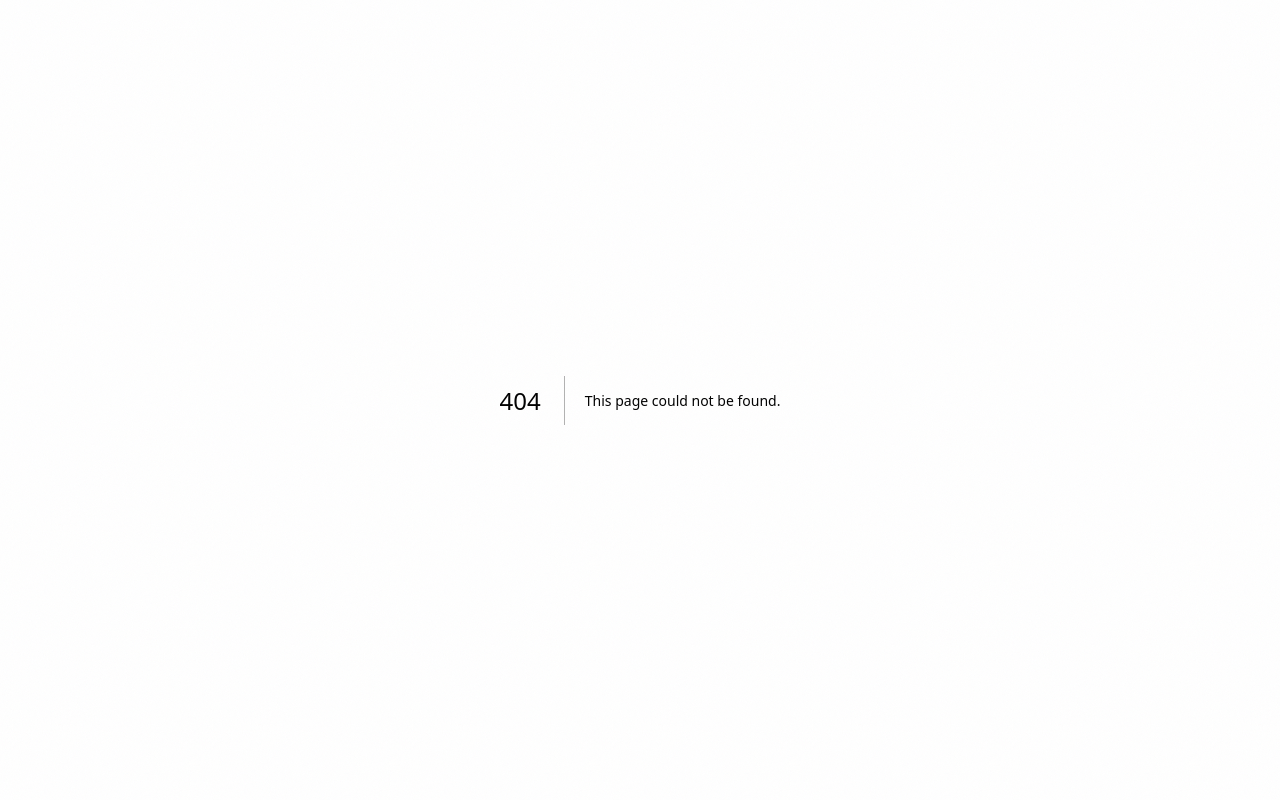
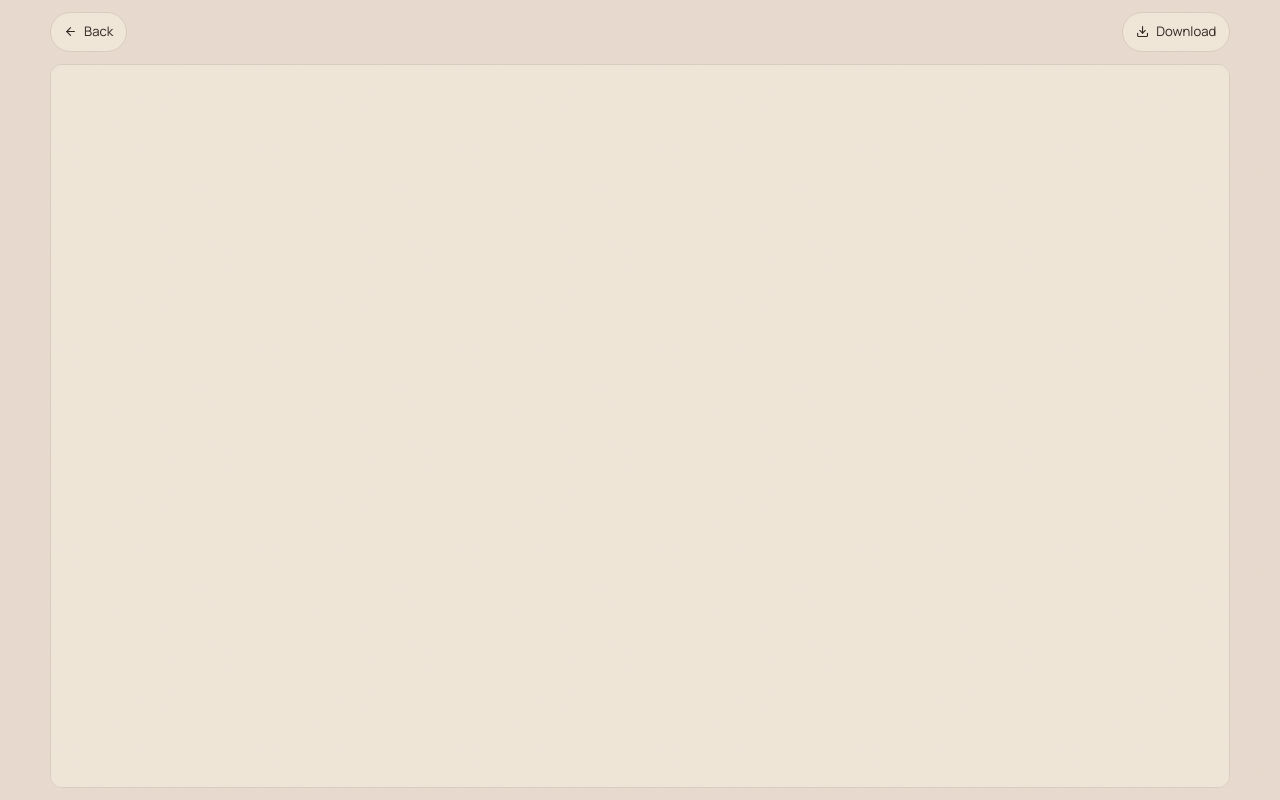
Before and after one commit to nnayudu8/website, a Next.js app: page /resume/view in a window 1280 px wide. Before the commit this address had no page. Built offline with nearby package versions, Linux system fonts and the light colour scheme.

Commit message:
Add loading effect, viewer simplified, animation smoothed

```diff
--- a/src/app/globals.css
+++ b/src/app/globals.css
@@ -102,9 +102,9 @@ body[data-resume-transitioning='true'] .custom-cursor {
 }
 
 .resume-transition-circle {
-  width: 64px;
-  height: 64px;
-  margin: -32px 0 0 -32px;
+  width: 512px;
+  height: 512px;
+  margin: -256px 0 0 -256px;
   border-radius: 9999px;
 }
 
@@ -127,3 +127,99 @@ body[data-resume-transitioning='true'] .custom-cursor {
   place-items: center;
   color: var(--color-text);
 }
+
+.resume-transition-icon {
+  width: 68px;
+  height: 68px;
+}
+
+.resume-transition-icon {
+  animation: resume-icon-pulse 2.5s ease-in-out 1.55s infinite;
+  will-change: transform, opacity;
+}
+
+@keyframes resume-icon-pulse {
+  0%, 36%, 100% { transform: scale(1); opacity: 1; }
+  18% { transform: scale(1.2); opacity: 0.45; }
+}
+
+@media (prefers-reduced-motion: reduce) {
+  .resume-transition-icon {
+    animation: none !important;
+  }
+}
+
+.resume-viewer {
+  --resume-viewer-content-width: 1180px;
+  position: fixed;
+  inset: 0;
+  display: flex;
+  flex-direction: column;
+  padding: max(0.75rem, env(safe-area-inset-top)) max(0.75rem, env(safe-area-inset-right))
+    max(0.75rem, env(safe-area-inset-bottom)) max(0.75rem, env(safe-area-inset-left));
+  background: var(--color-surface);
+}
+
+.resume-viewer-toolbar {
+  z-index: 1;
+  display: flex;
+  justify-content: space-between;
+  width: min(100%, var(--resume-viewer-content-width));
+  align-self: center;
+  gap: 0.75rem;
+  padding-bottom: 0.75rem;
+}
+
+.resume-viewer-action {
+  display: inline-flex;
+  align-items: center;
+  gap: 0.45rem;
+  min-height: 2.5rem;
+  padding: 0.55rem 0.8rem;
+  border: 1px solid var(--color-border);
+  border-radius: 999px;
+  color: var(--color-text);
+  background: var(--color-bg);
+  font: inherit;
+  font-size: 0.82rem;
+  line-height: 1;
+  cursor: pointer;
+  transition: border-color 160ms ease, color 160ms ease;
+}
+
+.resume-viewer-action:hover,
+.resume-viewer-action:focus-visible {
+  border-color: var(--color-accent);
+  color: var(--color-accent);
+  outline: none;
+}
+
+.resume-viewer-frame {
+  width: min(100%, var(--resume-viewer-content-width));
+  min-height: 0;
+  flex: 1;
+  align-self: center;
+  border: 1px solid var(--color-border);
+  border-radius: 0.75rem;
+  background: var(--color-bg);
+}
+
+@media (max-width: 480px) {
+  .resume-viewer-action span {
+    position: absolute;
+    width: 1px;
+    height: 1px;
+    padding: 0;
+    margin: -1px;
+    overflow: hidden;
+    clip: rect(0, 0, 0, 0);
+    white-space: nowrap;
+    border: 0;
+  }
+
+  .resume-viewer-action {
+    justify-content: center;
+    width: 2.5rem;
+    padding: 0;
+  }
+}
--- a/src/app/resume/route.ts
+++ b/src/app/resume/route.ts
@@ -6,19 +6,22 @@ const RESUME_FILENAME = 'Nidhil_Nayudu_resume.pdf';
 
 export const dynamic = 'force-dynamic';
 
-const resumeHeaders = {
-  'Content-Type': 'application/pdf',
-  'Content-Disposition': `inline; filename="${RESUME_FILENAME}"`,
-  'Cache-Control': 'no-store',
-};
+function resumeHeaders(download: boolean) {
+  return {
+    'Content-Type': 'application/pdf',
+    'Content-Disposition': `${download ? 'attachment' : 'inline'}; filename="${RESUME_FILENAME}"`,
+    'Cache-Control': 'no-store',
+  };
+}
 
-async function localResume() {
+async function localResume(download: boolean) {
   const pdf = await readFile(path.join(process.cwd(), 'public', RESUME_FILENAME));
 
-  return new Response(pdf, { headers: resumeHeaders });
+  return new Response(pdf, { headers: resumeHeaders(download) });
 }
 
-export async function GET() {
+export async function GET(request: Request) {
+  const download = new URL(request.url).searchParams.get('download') === '1';
   const driveUrl = new URL('https://drive.usercontent.google.com/download');
   driveUrl.searchParams.set('id', RESUME_FILE_ID);
   driveUrl.searchParams.set('export', 'download');
@@ -27,11 +30,11 @@ export async function GET() {
     const response = await fetch(driveUrl, { cache: 'no-store' });
 
     if (!response.ok || !response.body) {
-      return localResume();
+      return localResume(download);
     }
 
-    return new Response(response.body, { headers: resumeHeaders });
+    return new Response(response.body, { headers: resumeHeaders(download) });
   } catch {
-    return localResume();
+    return localResume(download);
   }
 }
--- /dev/null
+++ b/src/app/resume/view/page.tsx
@@ -0,0 +1,5 @@
+import ResumeViewer from '@/components/ResumeViewer';
+
+export default function ResumeViewPage() {
+  return <ResumeViewer />;
+}
--- a/src/components/ResumeLink.tsx
+++ b/src/components/ResumeLink.tsx
@@ -15,7 +15,7 @@ export default function ResumeLink({ linkId, onClick, ...props }: ResumeLinkProp
     <a
       {...props}
       ref={ref}
-      href="/resume"
+      href="/resume/view"
       data-resume-link={linkId}
       aria-disabled={transitioning || undefined}
       onClick={(event) => {
--- a/src/components/ResumeTransitionProvider.tsx
+++ b/src/components/ResumeTransitionProvider.tsx
@@ -1,10 +1,12 @@
 'use client';
 
 import { createContext, useCallback, useContext, useEffect, useMemo, useRef, useState } from 'react';
+import { flushSync } from 'react-dom';
 import { motion, useReducedMotion } from 'framer-motion';
+import { useRouter } from 'next/navigation';
 import { FiFileText } from 'react-icons/fi';
 
-type TransitionPhase = 'idle' | 'covering' | 'covered';
+type TransitionPhase = 'idle' | 'covering' | 'covered' | 'revealing';
 
 interface Origin {
   x: number;
@@ -14,12 +16,14 @@ interface Origin {
 
 interface ResumeTransitionContextValue {
   openResume: (source: HTMLElement, linkId: string) => void;
+  resumeReady: () => void;
   transitioning: boolean;
 }
 
 const ResumeTransitionContext = createContext<ResumeTransitionContextValue | null>(null);
 
-const CIRCLE_SIZE = 64;
+// A larger source layer keeps the circle edge crisp when Safari rasterizes the scaled transform.
+const CIRCLE_SIZE = 512;
 // Navigation waits until the slower inner circle has completely covered the viewport.
 const INNER_CIRCLE_DELAY = 350;
 const INNER_CIRCLE_DURATION = 1000;
@@ -37,6 +41,7 @@ function getOrigin(source: HTMLElement): Origin {
 }
 
 export function ResumeTransitionProvider({ children }: { children: React.ReactNode }) {
+  const router = useRouter();
   const reducedMotion = useReducedMotion();
   const [phase, setPhase] = useState<TransitionPhase>('idle');
   const [origin, setOrigin] = useState<Origin>({ x: 0, y: 0, scale: 1 });
@@ -82,13 +87,20 @@ export function ResumeTransitionProvider({ children }: { children: React.ReactNo
 
       const delay = reducedMotion ? 80 : COVERED_AT;
       schedule(() => {
-        setPhase('covered');
-        // A document navigation keeps this fully covered page visible until the native PDF viewer is ready.
-        window.location.assign('/resume');
+        // Render the waiting state before starting the request so it can animate while the
+        // browser waits for the PDF response.
+        flushSync(() => setPhase('covered'));
+        router.push('/resume/view');
       }, delay);
     },
-    [clearTimers, phase, reducedMotion, schedule],
+    [clearTimers, phase, reducedMotion, router, schedule],
   );
+
+  const resumeReady = useCallback(() => {
+    if (phase !== 'covered') return;
+    setPhase('revealing');
+    schedule(resetTransition, reducedMotion ? 120 : 260);
+  }, [phase, reducedMotion, resetTransition, schedule]);
 
   useEffect(() => {
     // Back/forward cache restores the exact pre-navigation DOM, including transient React state.
@@ -105,8 +117,8 @@ export function ResumeTransitionProvider({ children }: { children: React.ReactNo
 
   const transitioning = phase !== 'idle';
   const contextValue = useMemo(
-    () => ({ openResume, transitioning }),
-    [openResume, transitioning],
+    () => ({ openResume, resumeReady, transitioning }),
+    [openResume, resumeReady, transitioning],
   );
 
   return (
@@ -115,10 +127,11 @@ export function ResumeTransitionProvider({ children }: { children: React.ReactNo
 
       {transitioning && (
         <motion.div
-          className="resume-transition-overlay"
+          className={`resume-transition-overlay${phase === 'covered' ? ' resume-transition-overlay--waiting' : ''}`}
           aria-hidden="true"
           initial={{ opacity: 1 }}
-          animate={{ opacity: 1 }}
+          animate={{ opacity: phase === 'revealing' ? 0 : 1 }}
+          transition={{ duration: reducedMotion ? 0.12 : 0.26, ease: 'easeOut' }}
         >
           {reducedMotion ? (
             <div className="resume-transition-reduced" />
@@ -126,13 +139,13 @@ export function ResumeTransitionProvider({ children }: { children: React.ReactNo
             <>
               <motion.div
                 className="resume-transition-circle resume-transition-circle--accent"
-                initial={{ x: origin.x, y: origin.y, scale: 0.25 }}
+                initial={{ x: origin.x, y: origin.y, scale: 16 / CIRCLE_SIZE }}
                 animate={{ x: window.innerWidth / 2, y: window.innerHeight / 2, scale: origin.scale }}
                 transition={{ duration: 1.06, delay: 0.12, ease: [0.65, 0, 0.35, 1] }}
               />
               <motion.div
                 className="resume-transition-circle resume-transition-circle--surface"
-                initial={{ x: origin.x, y: origin.y, scale: 0.12 }}
+                initial={{ x: origin.x, y: origin.y, scale: 8 / CIRCLE_SIZE }}
                 animate={{ x: window.innerWidth / 2, y: window.innerHeight / 2, scale: origin.scale }}
                 transition={{
                   duration: INNER_CIRCLE_DURATION / 1000,
@@ -147,7 +160,7 @@ export function ResumeTransitionProvider({ children }: { children: React.ReactNo
                   x: window.innerWidth / 2,
                   y: window.innerHeight / 2,
                   scale: phase === 'covering' ? 0.95 : 1.05,
-                  opacity: phase === 'covered' ? 0 : 1,
+                  opacity: 1,
                 }}
                 transition={{
                   x: {
@@ -167,7 +180,9 @@ export function ResumeTransitionProvider({ children }: { children: React.ReactNo
                   opacity: { duration: 0.3 },
                 }}
               >
-                <FiFileText size={68} />
+                <div className="resume-transition-icon">
+                  <FiFileText size={68} />
+                </div>
               </motion.div>
             </>
           )}
--- /dev/null
+++ b/src/components/ResumeViewer.tsx
@@ -0,0 +1,32 @@
+'use client';
+
+import { useRouter } from 'next/navigation';
+import { FiArrowLeft, FiDownload } from 'react-icons/fi';
+import { useResumeTransition } from './ResumeTransitionProvider';
+
+export default function ResumeViewer() {
+  const router = useRouter();
+  const { resumeReady } = useResumeTransition();
+
+  return (
+    <main className="resume-viewer">
+      <div className="resume-viewer-toolbar">
+        <button type="button" className="resume-viewer-action" onClick={() => router.back()}>
+          <FiArrowLeft aria-hidden="true" />
+          <span>Back</span>
+        </button>
+        <a className="resume-viewer-action" href="/resume?download=1">
+          <FiDownload aria-hidden="true" />
+          <span>Download</span>
+        </a>
+      </div>
+
+      <iframe
+        className="resume-viewer-frame"
+        src="/resume#toolbar=0"
+        title="Résumé PDF"
+        onLoad={resumeReady}
+      />
+    </main>
+  );
+}
```
